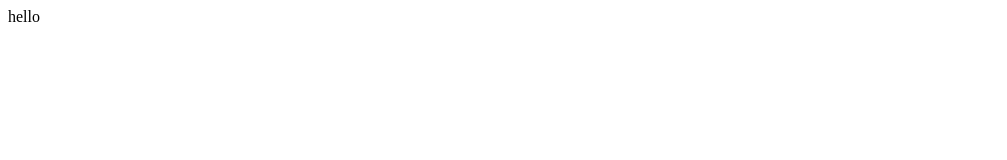
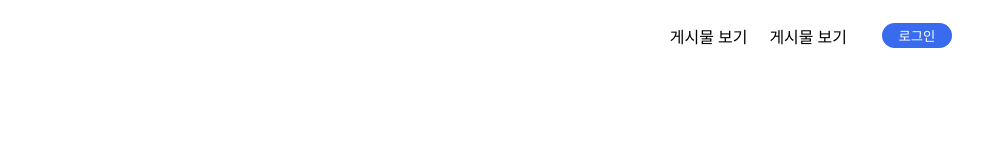
Before and after one commit to eastcopper/entry-assignment, a React (Create React App) app: page / in a window 1280 px wide. Shown: the top 160 px of the page, without its empty margins (0-1007 px from the left). Built offline with nearby package versions, Linux system fonts and the light colour scheme.

Commit message:
[ADD] header

```diff
--- a/package.json
+++ b/package.json
@@ -9,6 +9,7 @@
     "react": "^17.0.2",
     "react-dom": "^17.0.2",
     "react-scripts": "4.0.3",
+    "styled-components": "^5.3.1",
     "web-vitals": "^1.0.1"
   },
   "scripts": {
--- a/src/App.js
+++ b/src/App.js
@@ -1,5 +1,13 @@
+import Header from "./components/auth";
+import PostList from "./components/postList";
+
 function App() {
-  return <>hello</>;
+  return (
+    <>
+      <Header />
+      <PostList />
+    </>
+  );
 }
 
 export default App;
--- /dev/null
+++ b/src/components/Header/styles.js
@@ -0,0 +1,22 @@
+import styled from "styled-components";
+
+export const Header = styled.header`
+  margin-bottom: 105px;
+  height: 55px;
+  display: flex;
+  justify-content: flex-end;
+  align-items: center;
+  .login {
+    margin-left: 35px;
+    margin-right: 320px;
+    border-radius: 24px;
+    width: 70px;
+    height: 25px;
+    background-color: #386bee;
+    color: #ffffff;
+    border: 0px;
+  }
+  .post {
+    margin-left: 22px;
+  }
+`;
--- /dev/null
+++ b/src/components/auth/index.js
@@ -0,0 +1,14 @@
+import * as S from "../Header/styles";
+import React from "react";
+
+export default function Header() {
+  return (
+    <>
+      <S.Header>
+        <span className="post">게시물 보기</span>
+        <span className="post">게시물 보기</span>
+        <button className="login">로그인</button>
+      </S.Header>
+    </>
+  );
+}
--- /dev/null
+++ b/src/components/auth/styles.js
@@ -0,0 +1 @@
+import * as S from 'styled-components'
--- /dev/null
+++ b/src/components/postWrite/styles.js
@@ -0,0 +1 @@
+import * as S from 'styled-components'
```
Also changed, not shown: src/components/Header/index.js (added, +8 -0 lines), src/components/postDetail/index.js (added, +9 -0 lines), src/components/postWrite/index.js (added, +8 -0 lines), src/components/postDetail/styles.js (added), 1 other file (tests, documents, lock files or other folders).
